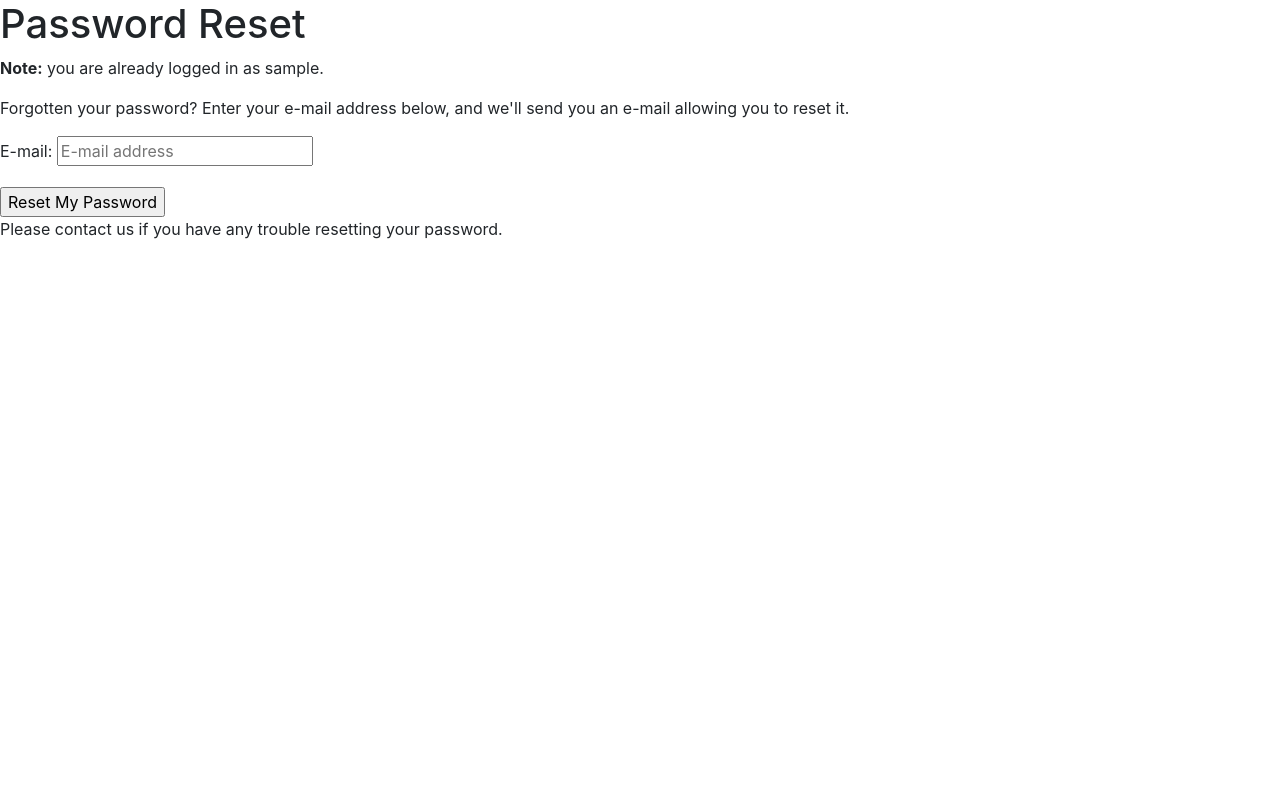
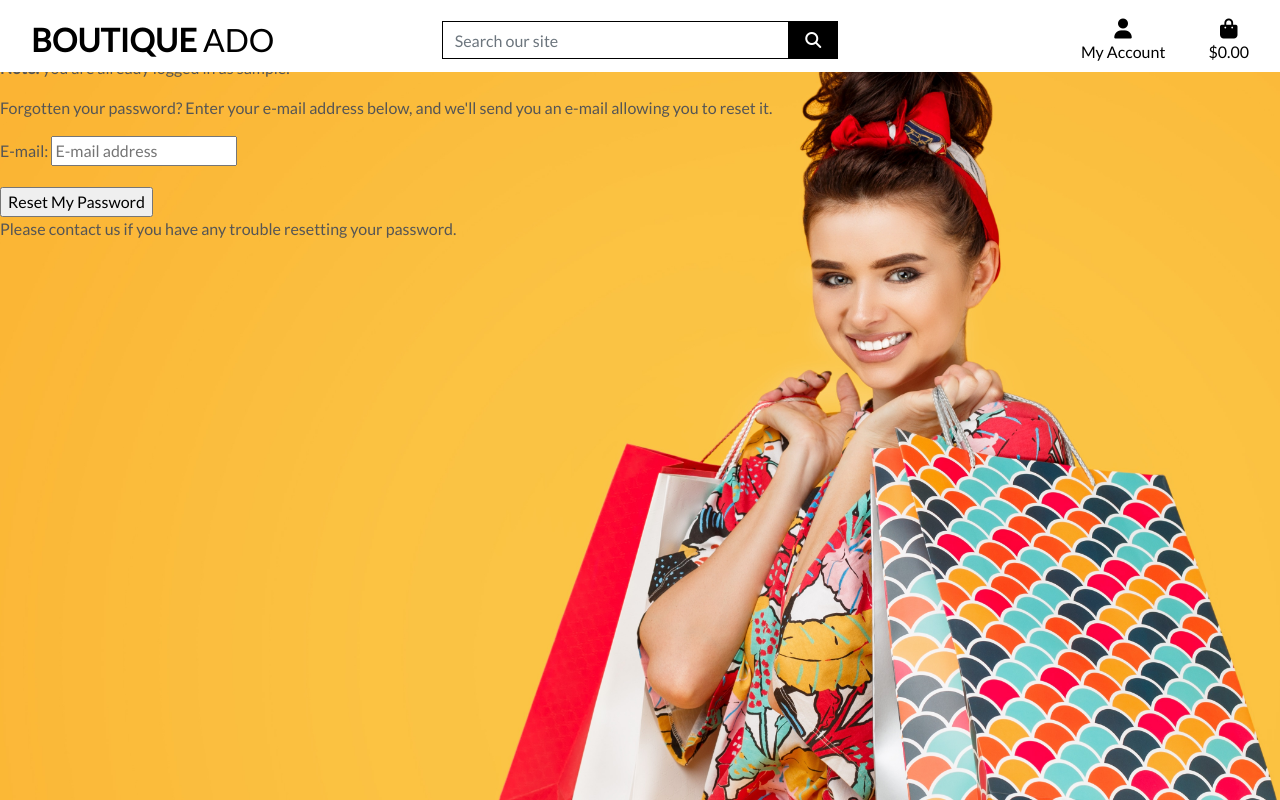
Before and after one commit to ChiefChingu/boutique_chingu_online, a Django app: page /accounts/password/reset/ in a window 1280 px wide. Run offline with Django 3.2, Linux system fonts and the light colour scheme; the visitor is signed in with stand-in values (Sample User, id 1); some libraries are stand-ins or nearby versions.

Commit message:
Complete homepage header and css.

```diff
--- a/boutique_chingu_online/settings.py
+++ b/boutique_chingu_online/settings.py
@@ -151,3 +151,8 @@ USE_TZ = True
 # https://docs.djangoproject.com/en/3.0/howto/static-files/
 
 STATIC_URL = '/static/'
+STATICFILES_DIRS = (os.path.join(BASE_DIR, 'static'),) # 4.4
+
+# 4.5
+MEDIA_URL = '/media/'
+MEDIA_ROOT = os.path.join(BASE_DIR, 'media')
--- a/boutique_chingu_online/urls.py
+++ b/boutique_chingu_online/urls.py
@@ -15,9 +15,11 @@ Including another URLconf
 """
 from django.contrib import admin
 from django.urls import path, include # 1.6
+from django.conf import settings # 4.6
+from django.conf.urls.static import static # 4.7
 
 urlpatterns = [
     path('admin/', admin.site.urls),
     path('accounts/', include('allauth.urls')), # 1.5
     path('', include('home.urls')), #3.5
-]
+] + static(settings.MEDIA_URL, document_root=settings.MEDIA_ROOT) #4.8
--- /dev/null
+++ b/static/css/base.css
@@ -0,0 +1,81 @@
+html {
+    height: 100%;
+}
+
+body {
+    background: url('/media/homepage_background_cropped.jpg') no-repeat center center fixed;
+    background-size: cover;
+    height: calc(100vh - 164px);
+    color: #555;
+    font-family: 'Lato';
+}
+
+/* from Bulma */
+.icon {
+    align-items: center;
+    display: inline-flex;
+    justify-content: center;
+    height: 1.5rem;
+    width: 1.5rem;
+}
+
+.logo-font {
+    text-transform: uppercase;
+}
+
+.main-logo-link {
+    width: fit-content;
+}
+
+.shop-now-button {
+    background: black;
+    color: white;
+    min-width: 260px;
+}
+
+.btn-black {
+    background: black;
+    color: white;
+}
+
+.shop-now-button:hover,
+.shop-now-button:active,
+.shop-now-button:focus,
+.btn-black:hover,
+.btn-black:active,
+.btn-black:focus {
+    background: #222;
+    color: white;
+}
+
+.text-black {
+    color: #000 !important;
+}
+
+.border-black {
+    border: 1px solid black !important;
+}
+
+/* -------------------------------- Media Queries */
+
+/* Slightly larger container on xl screens */
+@media (min-width: 1200px) {
+  .container {
+    max-width: 80%;
+  }
+}
+
+/* fixed top navbar only on medium and up */
+@media (min-width: 992px) {
+    .fixed-top-desktop-only {
+        position: fixed;
+        top: 0;
+        right: 0;
+        left: 0;
+        z-index: 1030;
+    }
+
+    .header-container {
+        padding-top: 164px;
+    }
+}
--- a/templates/base.html
+++ b/templates/base.html
@@ -19,6 +19,9 @@
     <!-- 2.3 -->
     {% block corecss %}
       <link rel="stylesheet" href="https://stackpath.bootstrapcdn.com/bootstrap/4.5.0/css/bootstrap.min.css" integrity="sha384-9aIt2nRpC12Uk9gS9baDl411NQApFmC26EwAOH8WgZl5MYYxFfc+NcPb1dKGj7Sk" crossorigin="anonymous">
+      <!-- 4.1 & 4.2 -->
+      <link rel="stylesheet" href="https://fonts.googleapis.com/css?family=Lato&display=swap">
+      <link rel="stylesheet" href="{% static 'css/base.css' %}">
     {% endblock %}
 
     <!-- 2.3 -->
@@ -27,6 +30,8 @@
 
     <!-- 2.3 -->
     {% block corejs %}
+      <!-- 4.3 -->
+      <script src="https://kit.fontawesome.com/e9c73d7092.js" crossorigin="anonymous"></script>
       <script src="https://code.jquery.com/jquery-3.5.1.slim.min.js" integrity="sha384-DfXdz2htPH0lsSSs5nCTpuj/zy4C+OGpamoFVy38MVBnE+IbbVYUew+OrCXaRkfj" crossorigin="anonymous"></script>
       <script src="https://cdn.jsdelivr.net/npm/popper.js@1.16.0/dist/umd/popper.min.js" integrity="sha384-Q6E9RHvbIyZFJoft+2mJbHaEWldlvI9IOYy5n3zV9zzTtmI3UksdQRVvoxMfooAo" crossorigin="anonymous"></script>
       <script src="https://stackpath.bootstrapcdn.com/bootstrap/4.5.0/js/bootstrap.min.js" integrity="sha384-OgVRvuATP1z7JjHLkuOU7Xw704+h835Lr+6QL9UvYjZE3Ipu6Tp75j7Bh/kR0JKI" crossorigin="anonymous"></script>
@@ -41,7 +46,65 @@
   </head>
   <body>
     <header class="container-fluid fixed-top">
-
+        <div id="topnav" class="row bg-white pt-lg-2 d-none d-lg-flex">
+            <div class="col-12 col-lg-4 my-auto py-1 py-lg-0 text-center text-lg-left">
+                <a href="{% url 'home' %}" class="nav-link main-logo-link">
+                    <h2 class="logo-font text-black my-0"><strong>Boutique</strong> Ado</h2>
+                </a>
+            </div>
+            <div class="col-12 col-lg-4 my-auto py-1 py-lg-0">
+                <form method="GET" action="">
+                    <div class="input-group w-100">
+                        <input class="form-control border border-black rounded-0" type="text" name="q" placeholder="Search our site">
+                        <div class="input-group-append">
+                            <button class="form-control btn btn-black border border-black rounded-0" type="submit">
+                                <span class="icon">
+                                    <i class="fas fa-search"></i>
+                                </span>
+                            </button>
+                        </div>
+                    </div>
+                </form>
+            </div>
+            <div class="col-12 col-lg-4 my-auto py-1 py-lg-0">
+                <ul class="list-inline list-unstyled text-center text-lg-right my-0">
+                    <li class="list-inline-item dropdown">
+                        <a class="text-black nav-link" href="#" id="user-options" data-toggle="dropdown" aria-haspopup="true" aria-expanded="false">
+                            <div class="text-center">
+                                <div><i class="fas fa-user fa-lg"></i></div>
+                                <p class="my-0">My Account</p>
+                            </div>
+                        </a>
+                        <div class="dropdown-menu border-0" aria-labelledby="user-options">
+                            {% if request.user.is_authenticated %}
+                                {% if request.user.is_superuser %}
+                                    <a href="" class="dropdown-item">Product Management</a>
+                                {% endif %}
+                                <a href="" class="dropdown-item">My Profile</a>
+                                <a href="{% url 'account_logout' %}" class="dropdown-item">Logout</a>
+                            {% else %}
+                                <a href="{% url 'account_signup' %}" class="dropdown-item">Register</a>
+                                <a href="{% url 'account_login' %}" class="dropdown-item">Login</a>
+                            {% endif %}
+                        </div>
+                    </li>
+                    <li class="list-inline-item">
+                        <a class="{% if grand_total %}text-info font-weight-bold{% else %}text-black{% endif %} nav-link" href="">
+                            <div class="text-center">
+                                <div><i class="fas fa-shopping-bag fa-lg"></i></div>
+                                <p class="my-0">
+                                    {% if grand_total %}
+                                        ${{ grand_total|floatformat:2 }}
+                                    {% else %}
+                                        $0.00
+                                    {% endif %}
+                                </p>
+                            </div>
+                        </a>
+                    </li>
+                </ul>
+            </div>
+        </div>
     </header>
 
     {% if messages %}
```
Also changed, not shown: guide.md (+19 -1 lines), media/homepage_background_cropped.jpg (added).
